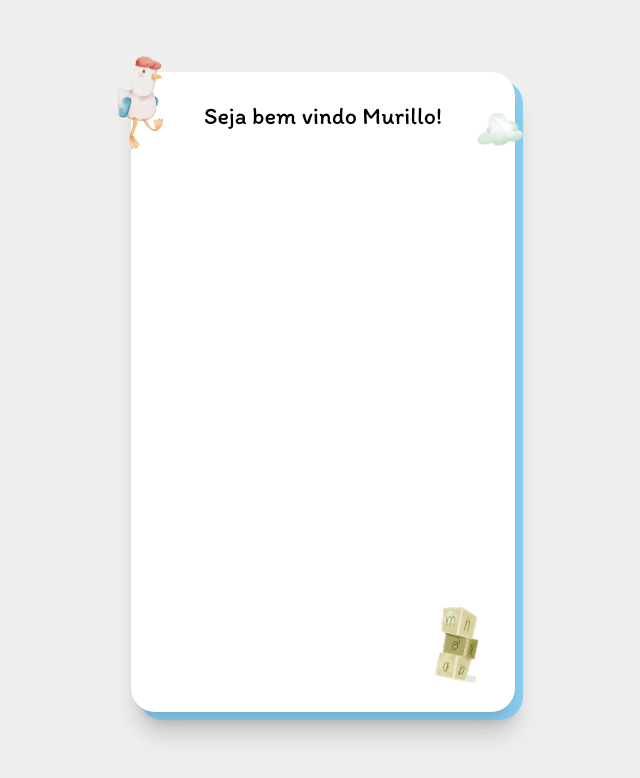
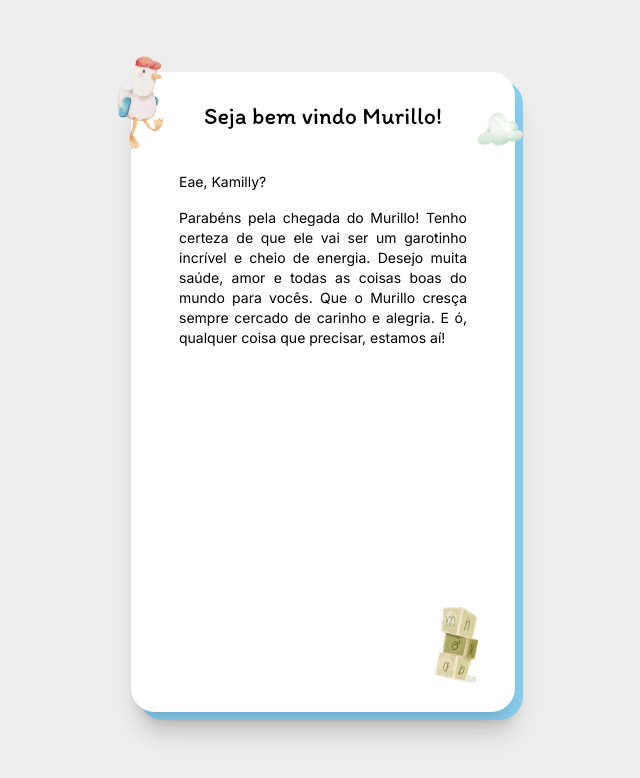
Before and after one commit to VitorAndrey/welcome-little-boy, a Next.js app: page / in a window 1280 px wide. Shown: the top 778 px of the page, without its empty margins (317-957 px from the left). Built offline with nearby package versions, Linux system fonts and the light colour scheme.

Commit message:
feat: add message

```diff
--- a/package.json
+++ b/package.json
@@ -11,6 +11,7 @@
   "dependencies": {
     "next": "14.0.2",
     "react": "^18",
+    "react-audio-player": "0.17.0",
     "react-dom": "^18",
     "tailwind-merge": "2.0.0"
   },
--- a/src/app/page.tsx
+++ b/src/app/page.tsx
@@ -1,6 +1,7 @@
 import { Itim } from "next/font/google";
 import Image from "next/image";
 import { twMerge } from "tailwind-merge";
+import ReactAudioPlayer from "react-audio-player";
 
 const itim = Itim({ subsets: ["latin"], weight: ["400"] });
 
@@ -20,10 +21,26 @@ export default function Home() {
   return (
     <main className="relative flex h-screen w-full items-center justify-center bg-theme-white px-4">
       <div className="relative ml-4 h-[80%] w-[95%] max-w-sm rounded-3xl bg-theme-primary shadow-xl">
-        <div className="bg-whte absolute -left-2 -top-2  h-full w-full rounded-3xl bg-white p-7 shadow-xl">
-          <h1 className={twMerge("px-2 text-center text-2xl", itim.className)}>
+        <div className="bg-whte absolute -left-2 -top-2  h-full w-full rounded-3xl bg-white px-12 py-7 shadow-xl">
+          <h1
+            className={twMerge(
+              "mb-10 px-2 text-center text-2xl",
+              itim.className,
+            )}
+          >
             Seja bem vindo Murillo!
           </h1>
+
+          <p className="mb-4 text-sm">Eae, Kamilly?</p>
+          <p className="text-justify text-sm">
+            Parabéns pela chegada do Murillo! Tenho certeza de que ele vai ser
+            um garotinho incrível e cheio de energia. Desejo muita saúde, amor e
+            todas as coisas boas do mundo para vocês. Que o Murillo cresça
+            sempre cercado de carinho e alegria. E ó, qualquer coisa que
+            precisar, estamos aí!
+          </p>
+
+          {/* <ReactAudioPlayer src="" autoPlay controls /> */}
 
           <Image
             src={duck_img}
```
Also changed, not shown: 1 other file (tests, documents, lock files or other folders).
